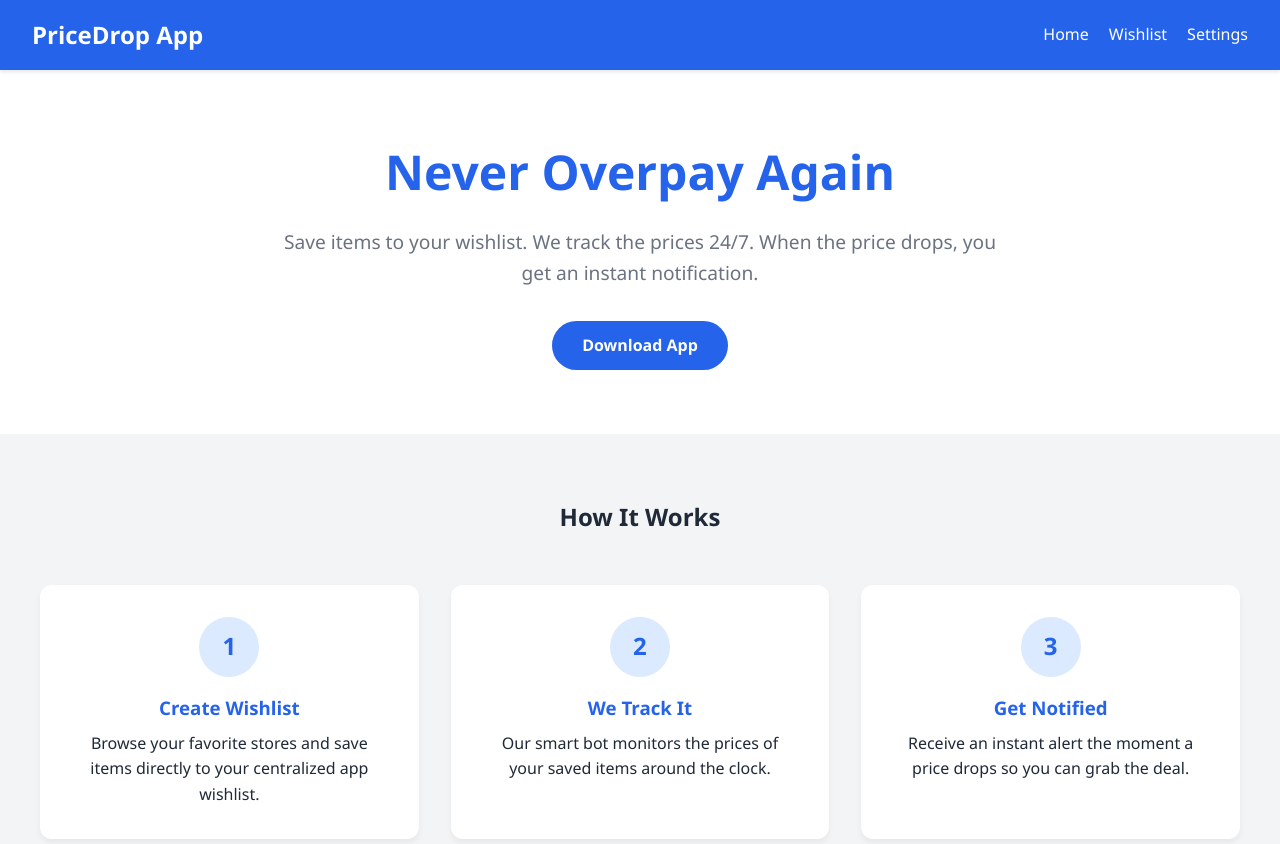
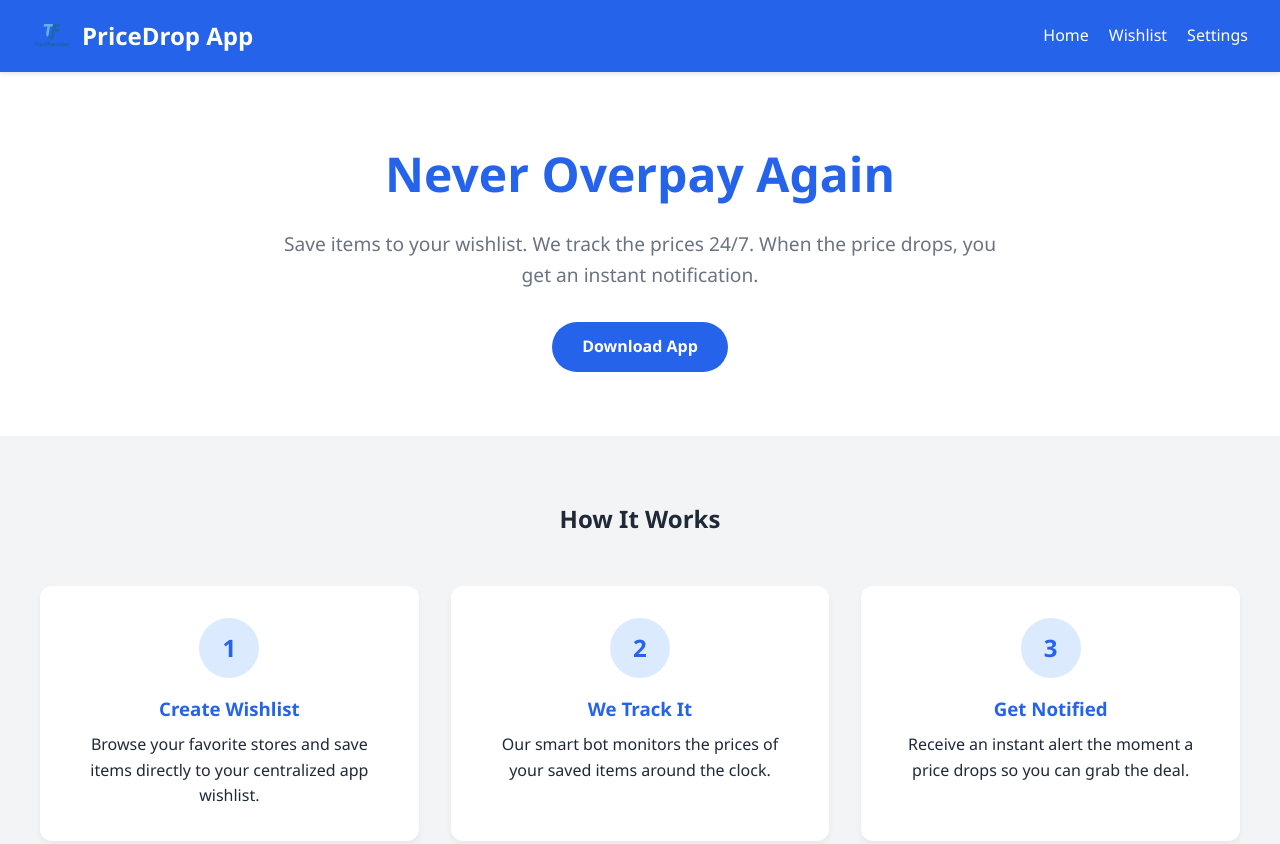
Before and after one commit to SamGowen/TrackFavorites, a plain HTML site: page index.html in a window 1280 px wide. Shown: the top 844 px of the page. Drawn offline with Linux system fonts and the light colour scheme.

Commit message:
Update index.html

```diff
--- a/index.html
+++ b/index.html
@@ -43,6 +43,16 @@
             font-size: 1.5rem;
             font-weight: bold;
             text-decoration: none;
+            /* Added for smooth logo integration */
+            display: flex;
+            align-items: center;
+            gap: 10px;
+        }
+
+        /* New style to control logo size */
+        .logo img {
+            height: 40px;
+            width: auto;
         }
 
         nav ul {
@@ -162,7 +172,10 @@
 <body>
 
     <header>
-        <a href="#" class="logo">PriceDrop App</a>
+        <a href="#" class="logo">
+            <img src="tflogo.png" alt="Logo">
+            PriceDrop App
+        </a>
         <nav>
             <ul>
                 <li><a href="#">Home</a></li>
```
